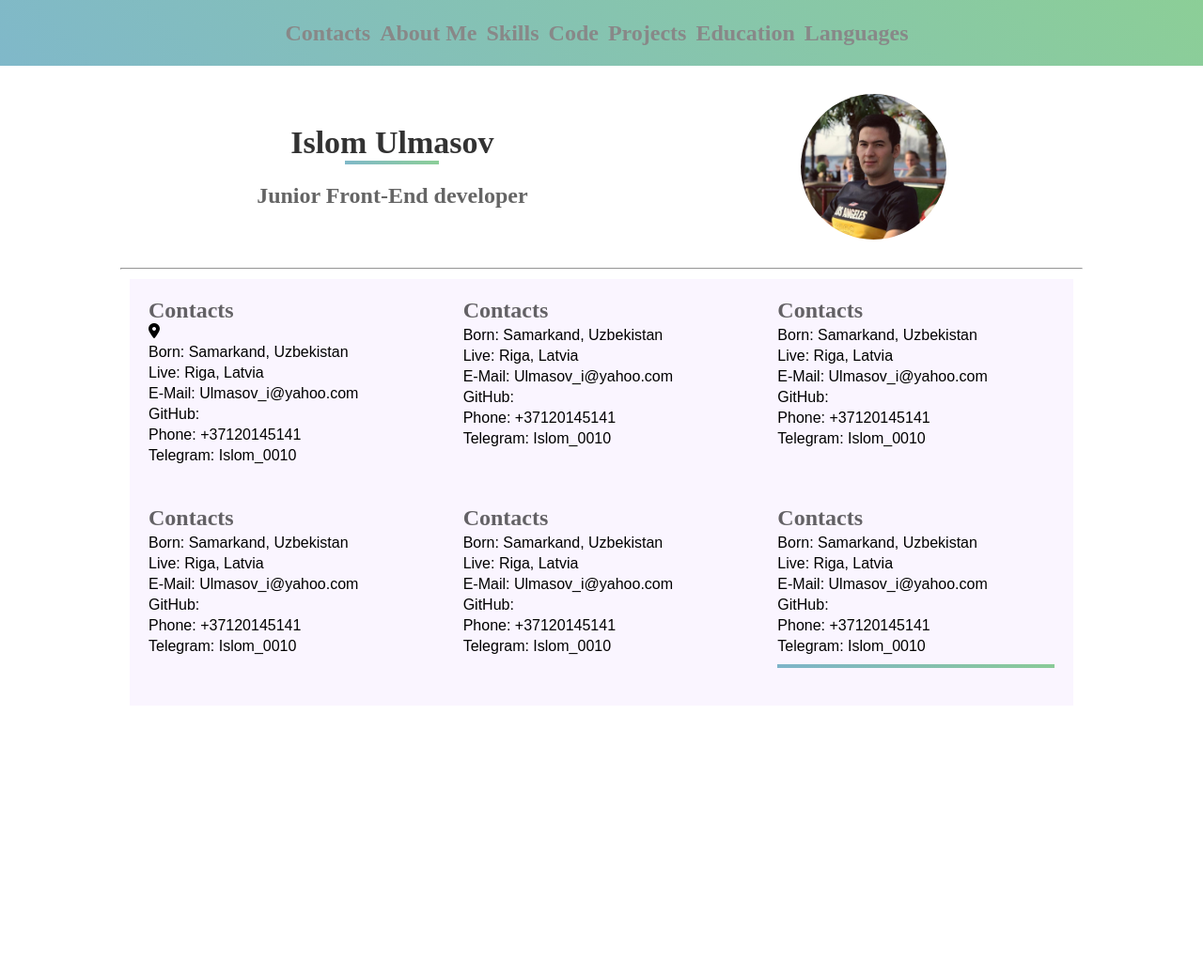
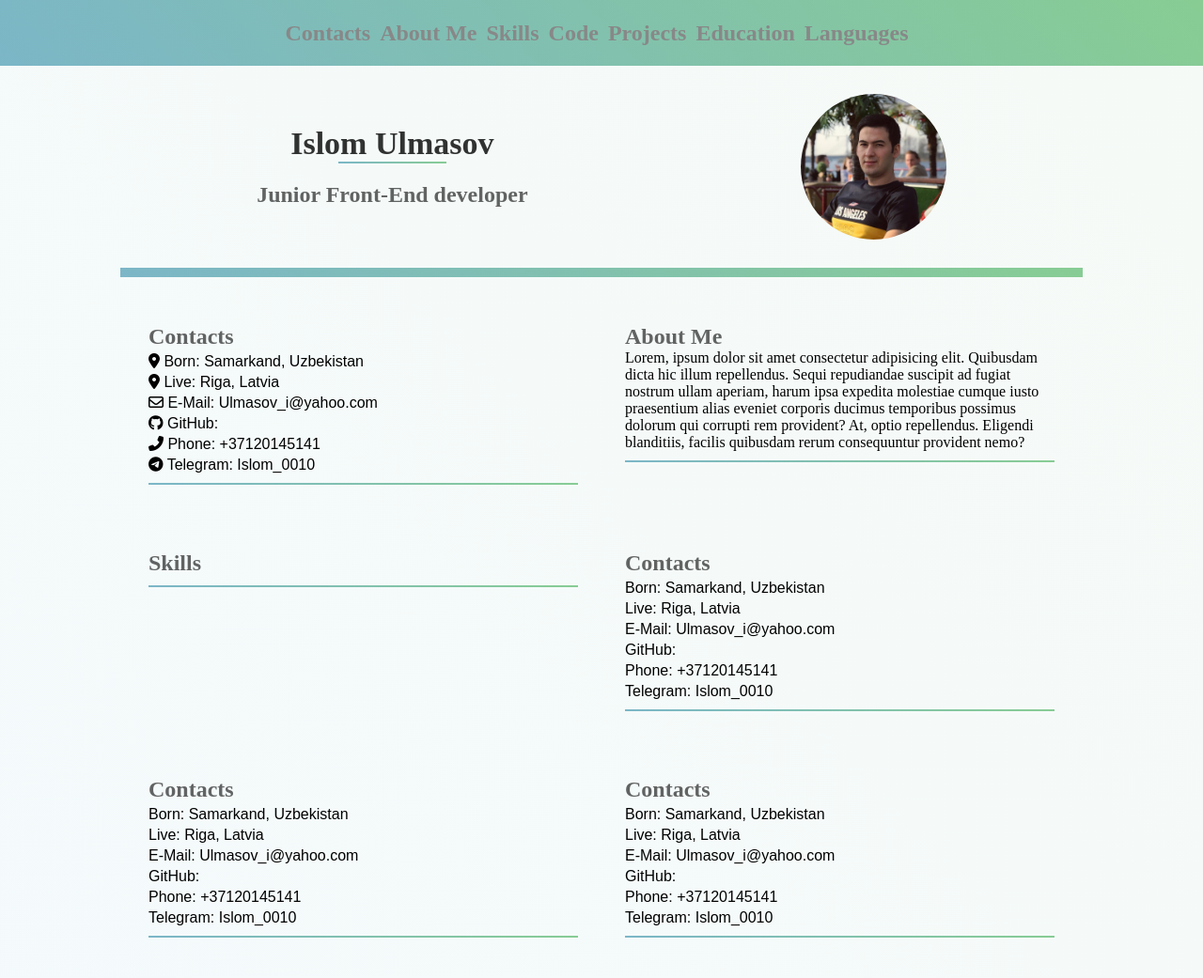
Before and after one commit to Islom0010/rsschool-cv, a plain HTML site: page index.html in a window 1280 px wide. Shown: the whole page at 94% size. Before the commit the page ends 800 px from the top, so only its background shows below. Drawn offline with Linux system fonts and the light colour scheme.

Commit message:
feat: add icons

```diff
--- a/index.html
+++ b/index.html
@@ -6,7 +6,18 @@
     <meta name="viewport" content="width=device-width, initial-scale=1.0" />
     <title>CV</title>
     <link rel="stylesheet" href="style.css" />
-    <script src="https://kit.fontawesome.com/c707fb3baf.js" crossorigin="anonymous"></script>
+
+    <link
+      rel="stylesheet"
+      href="https://use.fontawesome.com/releases/v5.13.0/css/all.css"
+      integrity="sha384-Bfad6CLCknfcloXFOyFnlgtENryhrpZCe29RTifKEixXQZ38WheV+i/6YWSzkz3V"
+      crossorigin="anonymous"
+    />
+
+    <script
+      src="https://kit.fontawesome.com/7290f27402.js"
+      crossorigin="anonymous"
+    ></script>
   </head>
   <body>
     <header class="flex">
@@ -22,7 +33,6 @@
     </header>
 
     <main>
-
       <div class="top flex">
         <div class="right flex">
           <h1>Islom Ulmasov</h1>
@@ -31,20 +41,32 @@
         </div>
         <div class="left"></div>
       </div>
-      <hr />
+      <div class="line"></div>
       <div class="grid">
         <div class="box">
           <h2>Contacts</h2>
-          <i class="fa-solid fa-location-dot"></i>
+          <ul>
+            <li>
+              <i class="fas fa-regular fa-location-dot"></i> Born: Samarkand,
+              Uzbekistan
+            </li>
+            <li><i class="fa fa-light fa-location-dot"></i> Live: Riga, Latvia</li>
+            <li><i class="fa-regular fa-envelope"></i> E-Mail: Ulmasov_i@yahoo.com</li>
+            <li><i class="fa-brands fa-github"></i> GitHub:</li>
+            <li><i class="fas fa-light fa-phone-flip"></i> Phone: +37120145141</li>
+            <li><i class="fa-brands fa-telegram"></i> Telegram: Islom_0010</li>
+          </ul>
+          <div class="line"></div>
+        </div>
+        <div class="box">
+          <h2>About Me</h2>
+<p>Lorem, ipsum dolor sit amet consectetur adipisicing elit. Quibusdam dicta hic illum repellendus. Sequi repudiandae suscipit ad fugiat nostrum ullam aperiam, harum ipsa expedita molestiae cumque iusto praesentium alias eveniet corporis ducimus temporibus possimus dolorum qui corrupti rem provident? At, optio repellendus. Eligendi blanditiis, facilis quibusdam rerum consequuntur provident nemo?</p>
+          <div class="line"></div>
+        </div>
+        <div class="box">
+          <h2>Skills</h2>
 
-          <ul>
-            <li>Born: Samarkand, Uzbekistan</li>
-            <li>Live: Riga, Latvia</li>
-            <li>E-Mail: Ulmasov_i@yahoo.com</li>
-            <li>GitHub:</li>
-            <li>Phone: +37120145141</li>
-            <li>Telegram: Islom_0010</li>
-          </ul>
+          <div class="line"></div>
         </div>
         <div class="box">
           <h2>Contacts</h2>
@@ -56,6 +78,7 @@
             <li>Phone: +37120145141</li>
             <li>Telegram: Islom_0010</li>
           </ul>
+          <div class="line"></div>
         </div>
         <div class="box">
           <h2>Contacts</h2>
@@ -67,28 +90,7 @@
             <li>Phone: +37120145141</li>
             <li>Telegram: Islom_0010</li>
           </ul>
-        </div>
-        <div class="box">
-          <h2>Contacts</h2>
-          <ul>
-            <li>Born: Samarkand, Uzbekistan</li>
-            <li>Live: Riga, Latvia</li>
-            <li>E-Mail: Ulmasov_i@yahoo.com</li>
-            <li>GitHub:</li>
-            <li>Phone: +37120145141</li>
-            <li>Telegram: Islom_0010</li>
-          </ul>
-        </div>
-        <div class="box">
-          <h2>Contacts</h2>
-          <ul>
-            <li>Born: Samarkand, Uzbekistan</li>
-            <li>Live: Riga, Latvia</li>
-            <li>E-Mail: Ulmasov_i@yahoo.com</li>
-            <li>GitHub:</li>
-            <li>Phone: +37120145141</li>
-            <li>Telegram: Islom_0010</li>
-          </ul>
+          <div class="line"></div>
         </div>
         <div class="box">
           <h2>Contacts</h2>
@@ -110,4 +112,4 @@
       <a href=""><img src="" alt="" /></a>
     </footer>
   </body>
-  </html>
+</html>
--- a/style.css
+++ b/style.css
@@ -5,6 +5,11 @@
 }
 
 /* Default settings */
+
+body{
+background: linear-gradient(227deg, #ddede046, #b5dde925);
+
+}
 
 .flex {
   display: flex;
@@ -14,14 +19,16 @@
 
 .grid {
 display: grid;
-grid-template-columns: repeat(3, 1fr);
+grid-template-columns: repeat(2, 1fr);
 padding: 10px;
+gap: 10px;
+align-items: stretch;
 }
 
 .box {
-  background-color: rgb(250, 245, 255);
   padding: 20px;
   text-align: start;
+  flex-wrap: nowrap;
 }
 
 a {
@@ -43,8 +50,8 @@ header {
 }
 
 .line {
-  height: 4px;
-  width: 100px;
+  height: 3px;
+  width: 100%;
   background: linear-gradient(227deg, #33a94790, #197f9e8d);
   margin: 0 auto;
   margin-bottom: 20px;
@@ -81,11 +88,25 @@ header .container {
 main {
   width: 80%;
   margin: 0 auto;
+
 }
 
 main .top {
   padding: 30px 0;
   justify-content: space-around;
+}
+
+.top .line {
+    height: 2px;
+    width: 40%;
+    background: linear-gradient(227deg, #33a94790, #197f9e8d);
+    margin: 0 auto;
+    margin-bottom: 20px;
+}
+
+main .line {
+  height: 10px;
+  width: 100%;
 }
 
 main .left {
@@ -104,10 +125,11 @@ main .right {
 
 main .box .line {
   width: 100%;
+  height: 2px;
   margin-top: 10px;
 }
 
 .box img {
-  width: 10px;
-  height: 10px;
+  width: 13px;
+  height: 12px;
 }
```
Also changed, not shown: location.png (added).
